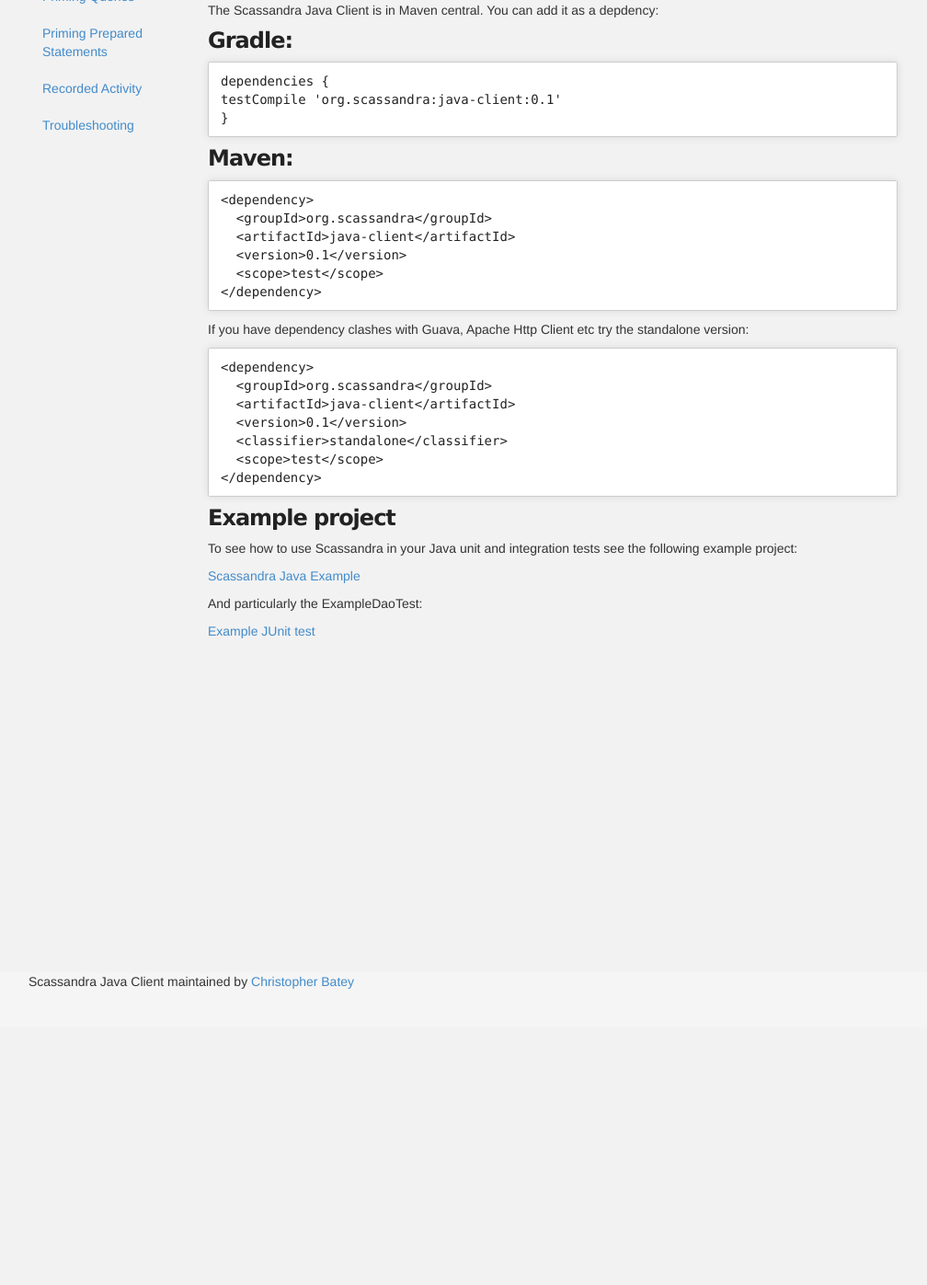
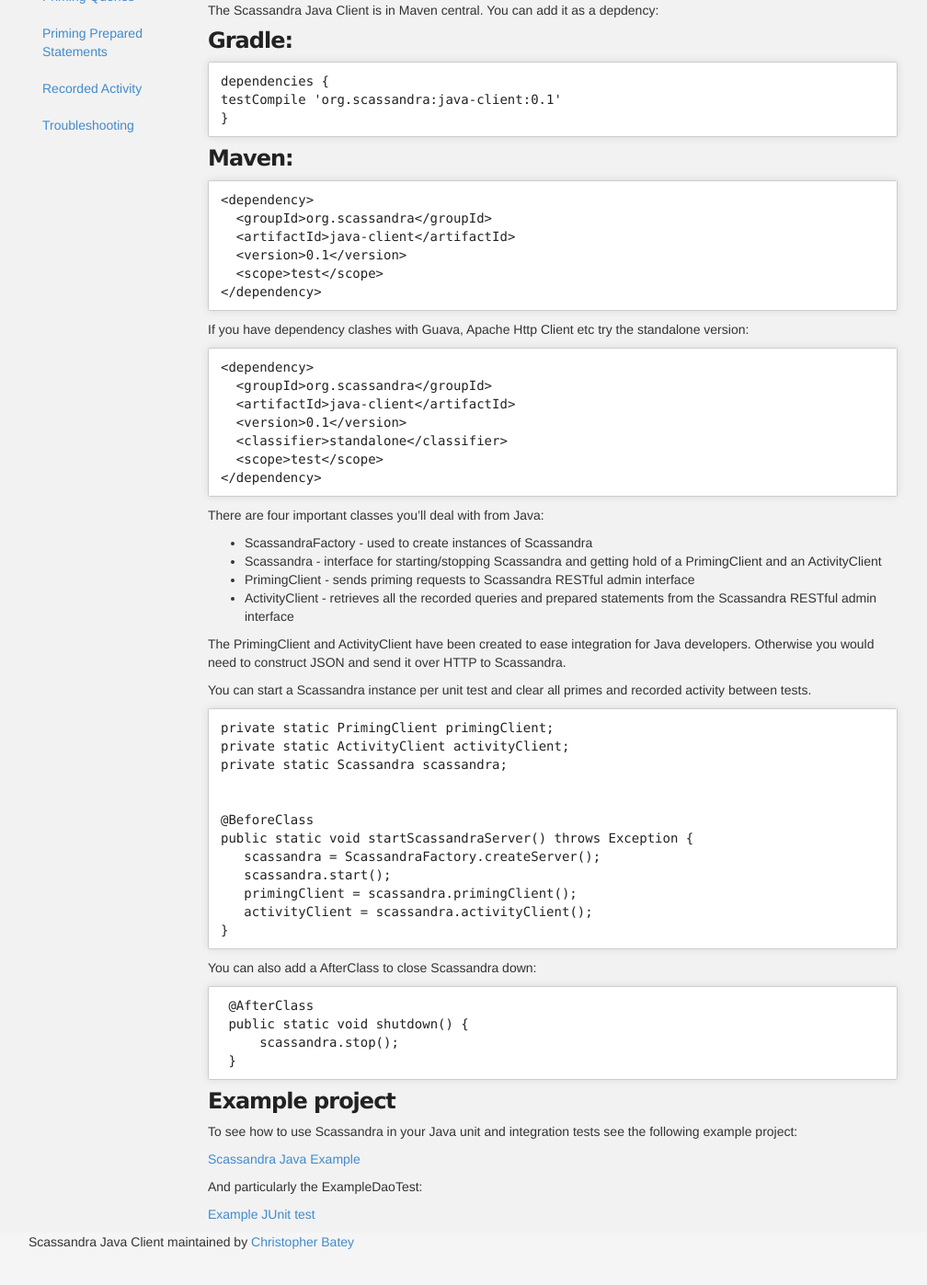
Before and after one commit to zznate/java-client, a Jekyll site: the page built from index.md, in a window 1280 px wide and 1400 px high, scrolled down 283 px. Shown: the top 1397 px of the window at 92% size, without its empty margins (39-1047 px from the left). Built offline with Jekyll 4.4.1, drawn with Linux system fonts in a browser that asks for light colours; Markdown is read by kramdown in place of the engine named in the settings.

Commit message:
adding example of how to use scassandra in a junit test

```diff
--- a/index.md
+++ b/index.md
@@ -38,6 +38,41 @@
 </dependency>
 ~~~
 
+There are four important classes you'll deal with from Java:
+
+* ScassandraFactory - used to create instances of Scassandra
+* Scassandra - interface for starting/stopping Scassandra and getting hold of a PrimingClient and an ActivityClient
+* PrimingClient - sends priming requests to Scassandra RESTful admin interface
+* ActivityClient - retrieves all the recorded queries and prepared statements from the Scassandra RESTful admin interface
+
+The PrimingClient and ActivityClient have been created to ease integration for Java developers. Otherwise you would need to construct JSON and send it over HTTP to Scassandra.
+
+You can start a Scassandra instance per unit test and clear all primes and recorded activity between tests.
+
+~~~java
+private static PrimingClient primingClient;
+private static ActivityClient activityClient;
+private static Scassandra scassandra;
+
+
+@BeforeClass
+public static void startScassandraServer() throws Exception {
+   scassandra = ScassandraFactory.createServer();
+   scassandra.start();
+   primingClient = scassandra.primingClient();
+   activityClient = scassandra.activityClient();
+}
+~~~
+
+You can also add a AfterClass to close Scassandra down:
+
+~~~java
+ @AfterClass
+ public static void shutdown() {
+     scassandra.stop();
+ }
+~~~
+
 
 ### Example project
 
```
Also changed, not shown: priming-ps.md (line endings or trailing spaces).
